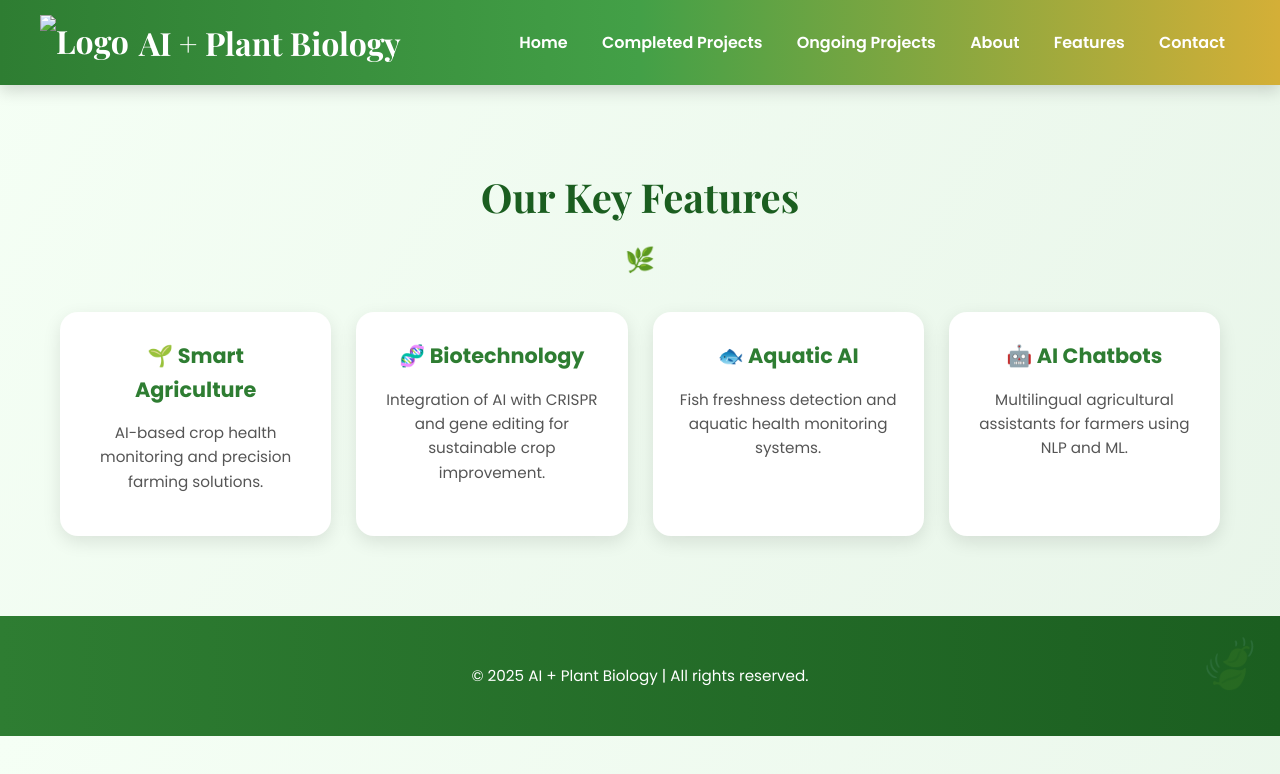
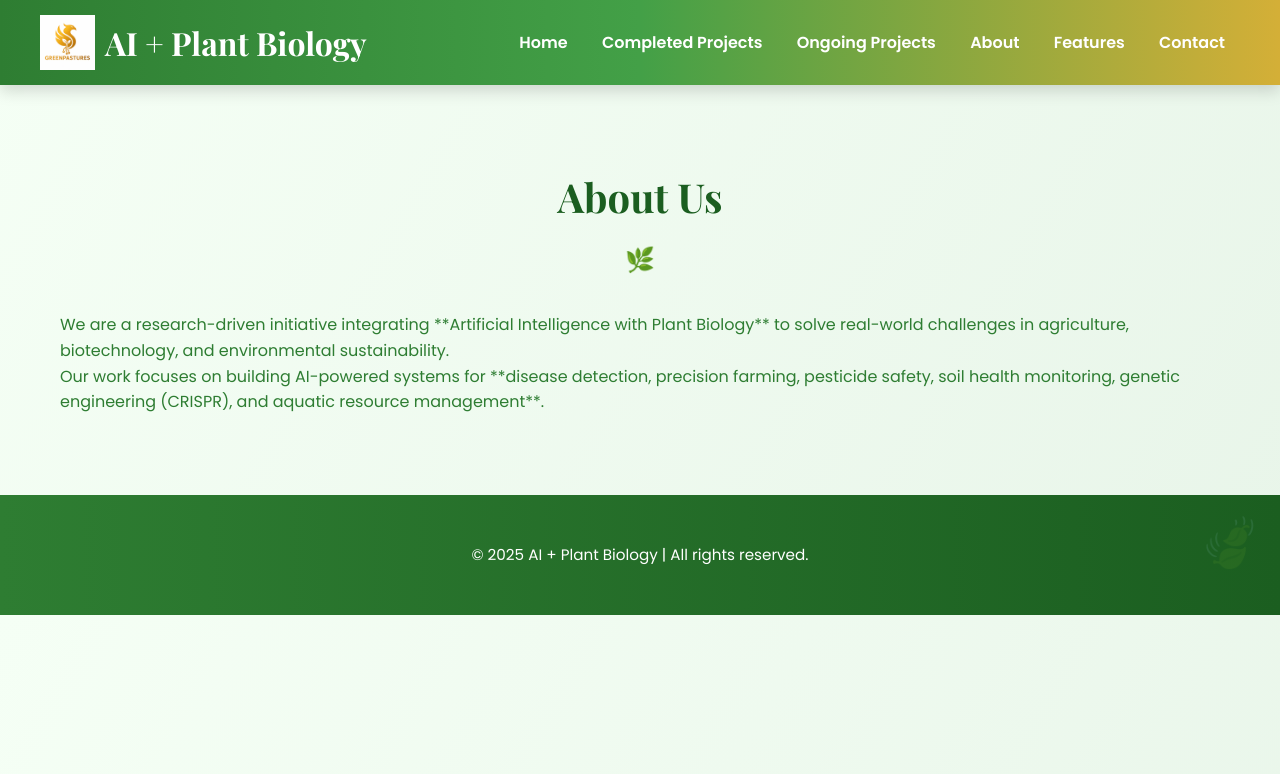
Before and after one commit to jaydishj/GreenPastures, a plain HTML site: page about.html in a window 1280 px wide. Drawn offline with nearby package versions, Linux system fonts and the light colour scheme.

Commit message:
Update about.html

```diff
--- a/about.html
+++ b/about.html
@@ -2,42 +2,32 @@
 <html lang="en">
 <head>
   <meta charset="UTF-8">
-  <title>Features - AI Plant Biology</title>
+  <title>About - AI Plant Biology</title>
   <link rel="stylesheet" href="style.css">
 </head>
 <body>
   <header>
-    <h1><img src="images/logo.png" alt="Logo"> AI + Plant Biology</h1>
+    <h1><img src="logo.png" alt="Logo"> AI + Plant Biology</h1>
     <nav>
       <a href="main.html">Home</a>
       <a href="completed.html">Completed Projects</a>
       <a href="ongoing.html">Ongoing Projects</a>
-      <a href="about.html">About</a>
-      <a href="features.html" class="active">Features</a>
+      <a href="about.html" class="active">About</a>
+      <a href="features.html">Features</a>
       <a href="contact.html">Contact</a>
     </nav>
   </header>
 
   <section>
-    <h2>Our Key Features</h2>
-    <div class="features">
-      <div class="card">
-        <h3>🌱 Smart Agriculture</h3>
-        <p>AI-based crop health monitoring and precision farming solutions.</p>
-      </div>
-      <div class="card">
-        <h3>🧬 Biotechnology</h3>
-        <p>Integration of AI with CRISPR and gene editing for sustainable crop improvement.</p>
-      </div>
-      <div class="card">
-        <h3>🐟 Aquatic AI</h3>
-        <p>Fish freshness detection and aquatic health monitoring systems.</p>
-      </div>
-      <div class="card">
-        <h3>🤖 AI Chatbots</h3>
-        <p>Multilingual agricultural assistants for farmers using NLP and ML.</p>
-      </div>
-    </div>
+    <h2>About Us</h2>
+    <p>
+      We are a research-driven initiative integrating **Artificial Intelligence with Plant Biology**
+      to solve real-world challenges in agriculture, biotechnology, and environmental sustainability.
+    </p>
+    <p>
+      Our work focuses on building AI-powered systems for **disease detection, precision farming,
+      pesticide safety, soil health monitoring, genetic engineering (CRISPR), and aquatic resource management**.
+    </p>
   </section>
 
   <footer>
```
